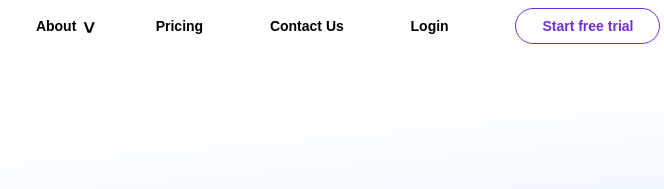
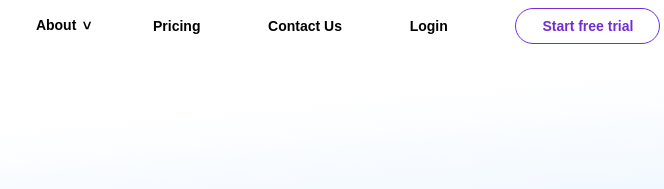
Before and after one commit to Pelsid/Qubly, a plain HTML site: page index.html in a window 1280 px wide. Shown: the top 189 px of the page, 500-1164 px from the left. Drawn offline with nearby package versions, Linux system fonts and the light colour scheme.

Commit message:
Update style.css

```diff
--- a/css/style.css
+++ b/css/style.css
@@ -167,9 +167,9 @@ input {
     transform: rotate(-90deg);
     display: inline-block;
     position: relative;
-    top: 2px;
+    top: -1px;
     left: 8px;
-    font-size: 21px;
+    font-size: 15px;
     font-family: monospace;
 }
 
```
